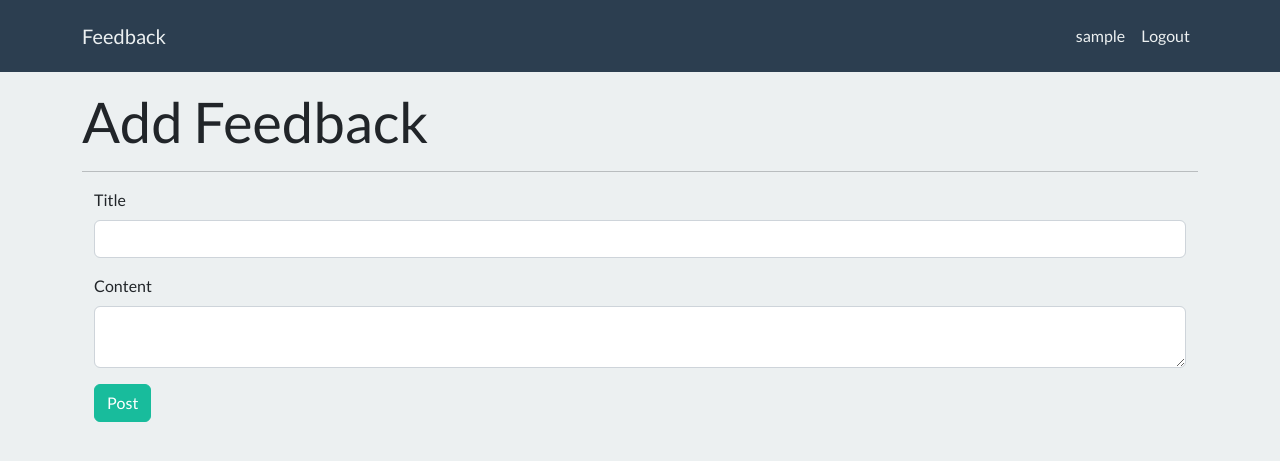
After one commit to johnathan-booy/Feedback, a Flask app: a page that uses templates/add-feedback.html in a window 1280 px wide. The commit adds this page. Shown: the top 461 px of the page. Run offline with Flask 3, Linux system fonts and the light colour scheme; the visitor is signed in with stand-in values (Sample User, id 1); some libraries are stand-ins or nearby versions.

Commit message:
Refactored with authenticate_user()'

```diff
--- a/app.py
+++ b/app.py
@@ -2,8 +2,8 @@ from flask import Flask, request, render_template, redirect, flash, session
 from flask_debugtoolbar import DebugToolbarExtension
 from sqlalchemy.exc import IntegrityError
 from models import db, connect_db, User, Feedback
-from forms import LoginForm, RegisterForm
-from helpers import create_new_user
+from forms import LoginForm, RegisterForm, FeedbackForm
+from helpers import create_new_user, authenticate_user
 
 app = Flask(__name__)
 
@@ -56,7 +56,7 @@ def register_user():
 def login_user():
     """Show and process the login form for existing users"""
 
-    if 'user_id' in session:
+    if 'username' in session:
         flash("You are already logged in!", "warning")
         return redirect('/')
 
@@ -88,32 +88,51 @@ def logout_user():
 def show_user_details(username):
     """Show details about the current user. You must be logged in as the specified user to see this page"""
 
-    if username != session.get('username'):
-        flash("You don't have permission to view this page.", "warning")
+    if authenticate_user(username):
+        user = User.query.filter_by(username=username).first()
+
+        if user:
+            feedback = Feedback.query.filter_by(username=username).all()
+            return render_template("user.html", user=user, feedback=feedback)
+    else:
+        flash("You don't have permision to view that page!", "warning")
         return redirect('/')
 
-    user = User.query.filter_by(username=username).first()
 
-    if user:
-        feedback = Feedback.query.filter_by(username=username).all()
-        return render_template("user.html", user=user, feedback=feedback)
-
-
-@app.route('/user/<username>/delete', methods=['POST'])
+@app.route('/users/<username>/delete', methods=['POST'])
 def delete_user(username):
     """Delete user if they are signed in"""
 
-    user = User.query.filter_by(username=username).first()
+    if authenticate_user(username):
+        user = User.query.filter_by(username=username).first()
+        db.session.delete(user)
+        db.session.commit()
+        session.pop('username')
+        flash("User has been deleted", 'success')
+    else:
+        flash("You don't have permission to delete this user!", 'warning')
 
-    if username != session.get('username'):
-        flash("You don't have permission to delete this user!", 'danger')
-        return redirect('/')
+    return redirect('/')
 
-    db.session.delete(user)
-    db.session.commit()
-    session.pop('username')
-    flash("User has been deleted", 'success')
-    return redirect('/')
+
+@app.route('/users/<username>/feedback/add', methods=['GET', 'POST'])
+def add_feedback(username):
+    """Show and process the add feedback form"""
+
+    if authenticate_user(username):
+        form = FeedbackForm()
+        if form.validate_on_submit():
+            feedback = Feedback(username=username)
+            form.populate_obj(feedback)
+            db.session.add(feedback)
+            db.session.commit()
+            flash("Feedback added!", "success")
+            return redirect(f'/users/{username}')
+
+        return render_template("add-feedback.html", form=form)
+    else:
+        flash("You don't have permision to view that page!", "warning")
+        return redirect("/")
 
 
 @app.route('/feedback/<int:feedback_id>/delete', methods=['POST'])
@@ -122,11 +141,11 @@ def delete_feedback(feedback_id):
 
     feedback = Feedback.query.get(feedback_id)
 
-    if feedback.username != session.get('username'):
-        flash("You don't have permission to delete this feedback!", 'danger')
+    if authenticate_user(feedback.username):
+        db.session.delete(feedback)
+        db.session.commit()
+        flash("Feedback has been deleted", 'success')
+        return redirect(f'/users/{feedback.username}')
+    else:
+        flash("You don't have permission to delete that feedback!", "warning")
         return redirect('/')
-
-    db.session.delete(feedback)
-    db.session.commit()
-    flash("Feedback has been deleted", 'success')
-    return redirect(f'/users/{feedback.username}')
--- a/forms.py
+++ b/forms.py
@@ -1,7 +1,7 @@
 from ast import Pass
 from tokenize import String
 from flask_wtf import FlaskForm
-from wtforms import StringField, PasswordField, EmailField
+from wtforms import StringField, PasswordField, EmailField, TextAreaField
 from wtforms.validators import InputRequired, Length
 
 
@@ -17,3 +17,9 @@ class RegisterForm(LoginForm):
                              InputRequired(), Length(max=30)])
     last_name = StringField("Last Name", validators=[
         InputRequired(), Length(max=30)])
+
+
+class FeedbackForm(FlaskForm):
+    title = StringField("Title", validators=[InputRequired(), Length(max=100)])
+    content = TextAreaField("Content", validators=[
+        InputRequired()])
--- a/helpers.py
+++ b/helpers.py
@@ -1,3 +1,4 @@
+from flask import session
 from models import User
 
 
@@ -9,3 +10,8 @@ def create_new_user(form):
     last_name = form.last_name.data
     return User.register(username=username, password=password,
                          email=email, first_name=first_name, last_name=last_name)
+
+
+def authenticate_user(username):
+    if username == session.get('username'):
+        return True
--- /dev/null
+++ b/templates/add-feedback.html
@@ -0,0 +1,16 @@
+{% extends 'base.html' %}
+
+{% block title %}
+<title>Add Feedback</title>
+{% endblock %}
+
+{% block content %}
+<h1 class="display-4">Add Feedback</h1>
+<hr>
+<div class="container">
+    <form method="post">
+        {% include 'wtform.html' %}
+        <button class="btn btn-success">Post</button>
+    </form>
+</div>
+{% endblock %}
--- a/templates/user.html
+++ b/templates/user.html
@@ -8,7 +8,7 @@
 <h1 class="display-4">Profile</h1>
 <hr>
 <div style="max-width: 500px;">
-    <form action="/user/{{user.username}}/delete" method="POST">
+    <form action="/users/{{user.username}}/delete" method="POST">
         <button class="btn btn-sm btn-outline-danger"><i class="fa-solid fa-trash"></i> <span class="mx-1">Delete</span>
         </button>
     </form>
@@ -32,8 +32,9 @@
             </tr>
         </tbody>
     </table>
+</div>
 
-</div>
+<a href="/users/{{user.username}}/feedback/add" class="btn btn-success">Add Feedback</a>
 
 {% if feedback %}
 <div id="feedback">
```
